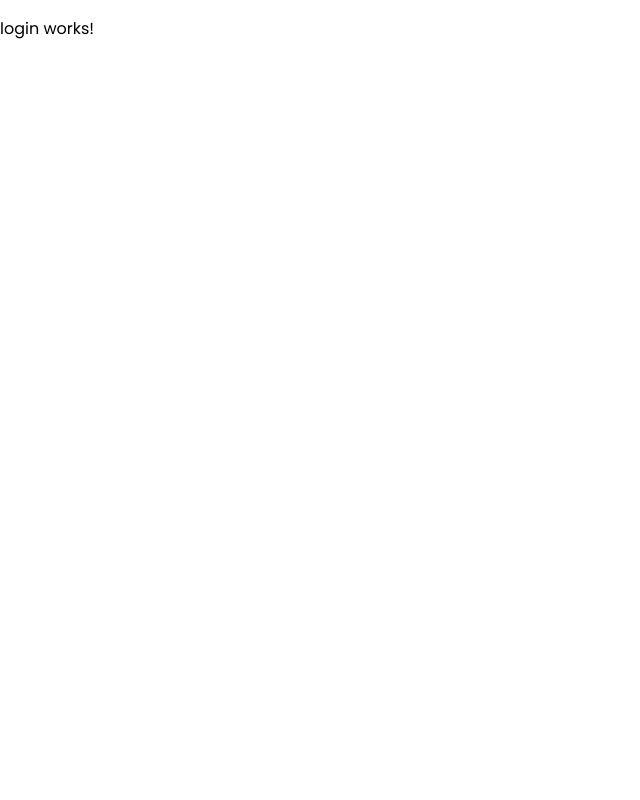
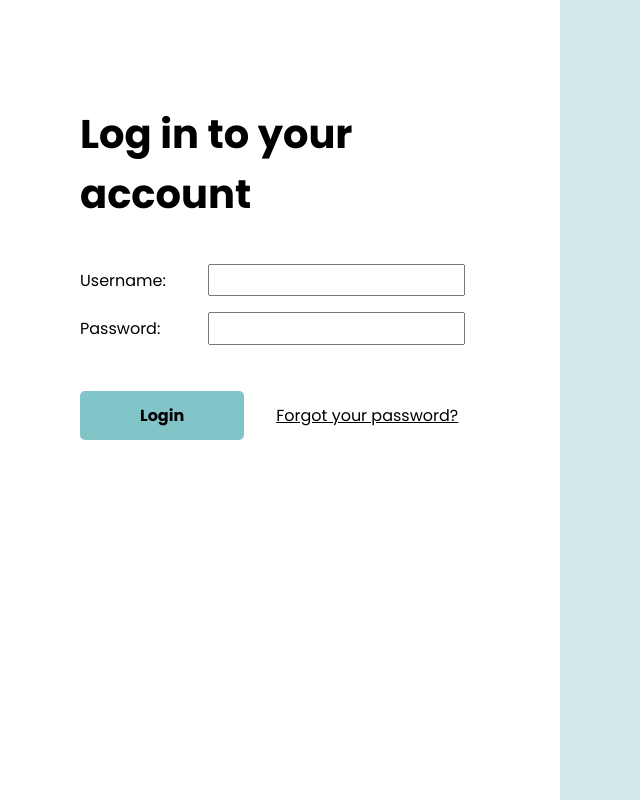
Before and after one commit to Nipuni-Wimangsa/Library-Management-System, an Angular app in the folder LibraryManagementSystem/: page /login in a window 1280 px wide. Shown: the whole page, without its empty margins (0-640 px from the left). Built offline with nearby package versions, Linux system fonts and the light colour scheme.

Commit message:
creating login page component

```diff
--- a/LibraryManagementSystem/src/app/app.component.html
+++ b/LibraryManagementSystem/src/app/app.component.html
@@ -1 +1,2 @@
 <router-outlet></router-outlet>
+<!-- <app-login></app-login> -->
--- a/LibraryManagementSystem/src/app/login/login.component.css
+++ b/LibraryManagementSystem/src/app/login/login.component.css
@@ -0,0 +1,37 @@
+.container {
+  display: flex;
+  flex-direction: row;
+}
+
+.login-page {
+  margin-left: 5em;
+  width: 40%;
+  margin-top: 4em;
+}
+
+.login-page > p {
+  font-size: 2.5em;
+  font-weight: 700;
+  width: 7em;
+}
+
+label {
+  width: 8em;
+}
+
+.btn-primary {
+  margin-top: 30px;
+}
+
+.forgot-password-tag {
+  text-decoration: underline;
+  color: black;
+  margin-left: 2em;
+}
+
+.color-card {
+  animation: 1s ease-out 0s 1 slideInFromUp;
+  background-color: var(--secondary-color);
+  height: 100vh;
+  width: 60%;
+}
--- a/LibraryManagementSystem/src/app/login/login.component.html
+++ b/LibraryManagementSystem/src/app/login/login.component.html
@@ -1 +1,22 @@
-<p>login works!</p>
+<div class="container">
+  <div class="login-page">
+    <p>Log in to your account</p>
+
+    <form>
+      <div class="form-group">
+        <label>Username: </label>
+        <input type="text" name="username" class="input-field" />
+      </div>
+
+      <div class="form-group">
+        <label>Password: </label>
+        <input type="password" name="password" class="input-field" />
+      </div>
+
+      <button class="btn-primary">Login</button>
+      <a href="#" class="forgot-password-tag">Forgot your password?</a>
+    </form>
+  </div>
+
+  <div class="color-card"></div>
+</div>
--- a/LibraryManagementSystem/src/app/welcome-page/welcome-page.component.css
+++ b/LibraryManagementSystem/src/app/welcome-page/welcome-page.component.css
@@ -4,7 +4,7 @@
 }
 
 .upper-bar {
-  background-color: #d3e8e8;
+  background-color: var(--secondary-color);
   height: 4vh;
 }
 
--- a/LibraryManagementSystem/src/app/welcome-page/welcome-page.component.html
+++ b/LibraryManagementSystem/src/app/welcome-page/welcome-page.component.html
@@ -14,7 +14,7 @@
   <div class="info-container">
     <p class="welcome-title">Welcome to Heart_Lib</p>
     <p class="tag-line">Read to your heart’s content...</p>
-    <a routerLink="/login" class="btn-primary">Login</a>
+    <a routerLink="/login" class="link-primary">Login</a>
     <p class="sign-up-tag">
       Don’t have an account? <a href="#" class="signup">Sign Up</a>
     </p>
--- a/LibraryManagementSystem/src/styles.css
+++ b/LibraryManagementSystem/src/styles.css
@@ -1,17 +1,43 @@
+:root {
+  --primary-color: #82c5c8;
+  --secondary-color: #d3e8e8;
+}
+
+@keyframes slideInFromUp {
+  0% {
+    transform: translateY(-100%);
+  }
+  100% {
+    transform: translateX(0);
+  }
+}
+
 body {
+  font-family: "Poppins", sans-serif;
   margin: 0;
-  font-family: "Poppins", sans-serif;
 }
 
 .btn-primary {
-  text-decoration: none;
-  color: black;
-  background-color: #82c5c8;
+  background-color: var(--primary-color);
+  border-radius: 5px;
+  border-style: none;
+  cursor: pointer;
+  font-family: "Poppins", sans-serif;
+  font-size: 1em;
+  font-weight: 700;
   padding: 12px 60px;
-  font-weight: 700;
-  border-radius: 5px;
 }
 
+.link-primary {
+  background-color: var(--primary-color);
+  border-radius: 5px;
+  color: black;
+  font-weight: 700;
+  padding: 12px 60px;
+  text-decoration: none;
+}
+
+.link-primary:hover,
 .btn-primary:hover {
   box-shadow: 0 3px 10px 0 rgba(0, 0, 0, 0.19);
 }
@@ -25,3 +51,14 @@ body {
   margin-top: 1em;
   font-size: 1.5em;
 }
+
+.form-group {
+  display: flex;
+  align-items: center;
+  margin-bottom: 1em;
+}
+
+.input-field {
+  padding: 0.5em;
+  width: 18em;
+}
```
